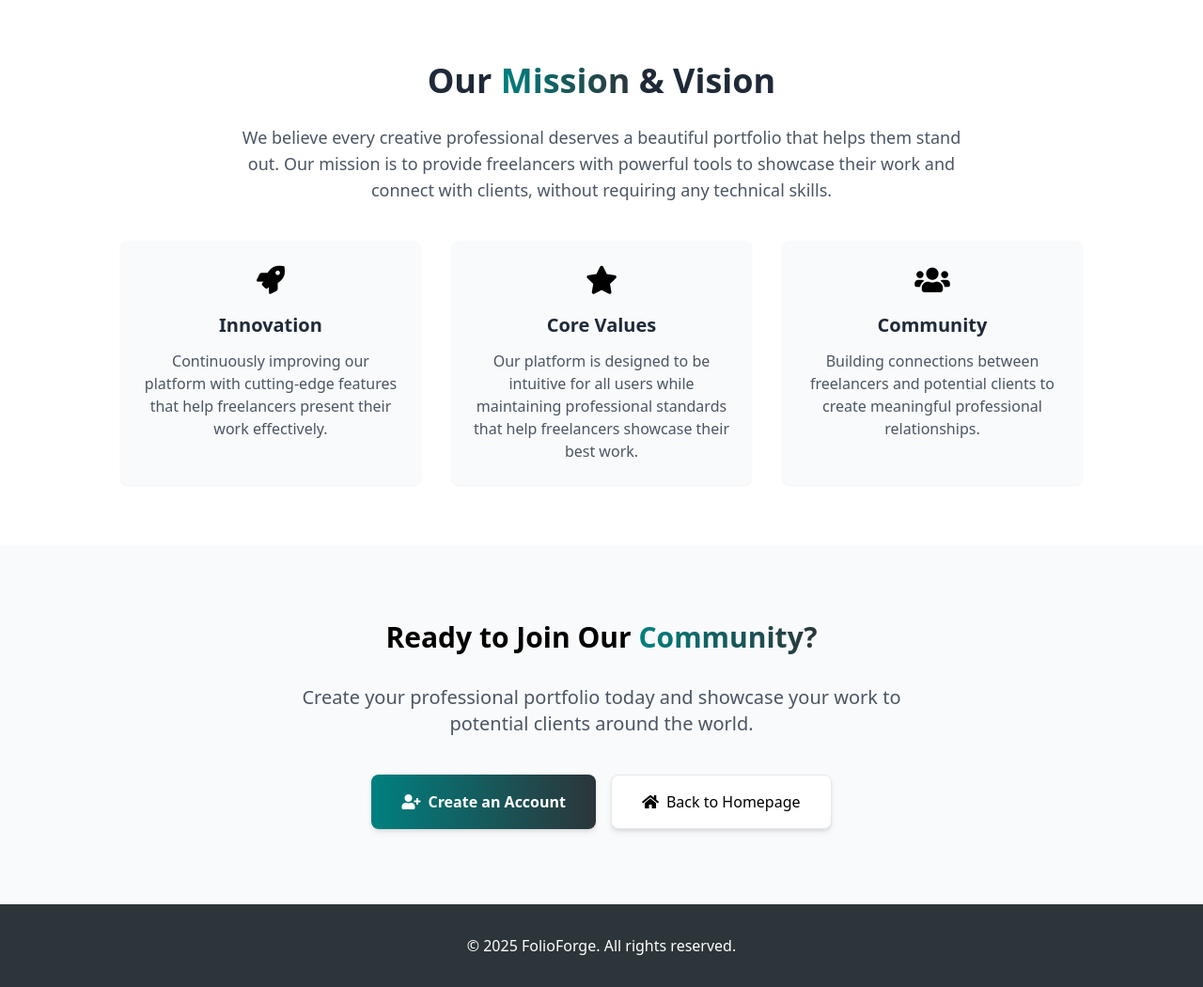
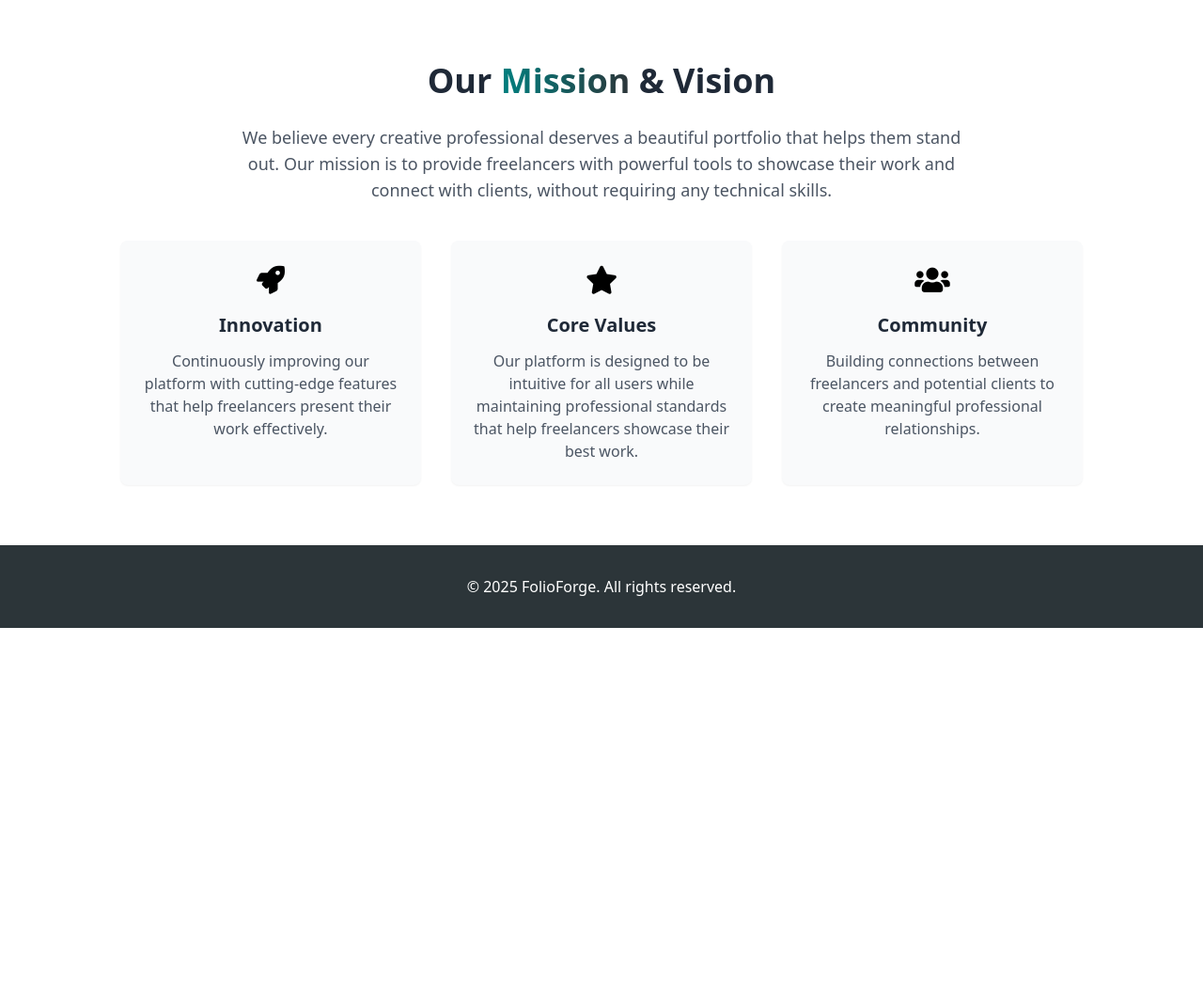
Before and after one commit to shubham2027/Folio-Forge, a PHP site: page /about.php in a window 1280 px wide. Shown: the part 1169-2219 px from the top of the page at 94% size. After the commit the page ends 1837 px from the top, so only its background shows below. Run offline with PHP 8.4, Linux system fonts and the light colour scheme.

Commit message:
Update about.php

```diff
--- a/about.php
+++ b/about.php
@@ -241,7 +241,7 @@ if(!isset($_SESSION)) { session_start(); }
     </section>
 
     <!-- Call to Action -->
-    <section class="py-20 bg-gray-50">
+<!--     <section class="py-20 bg-gray-50">
         <div class="container mx-auto px-4 text-center">
             <h2 class="text-3xl font-bold mb-8">Ready to Join Our <span class="text-primary-gradient">Community?</span></h2>
             <p class="text-xl text-gray-600 max-w-2xl mx-auto mb-10">
@@ -256,7 +256,7 @@ if(!isset($_SESSION)) { session_start(); }
                 </a>
             </div>
         </div>
-    </section>
+    </section> -->
 
     <footer class="footer-custom py-8 mt-auto">
         <div class="container mx-auto px-4 text-center">
```
